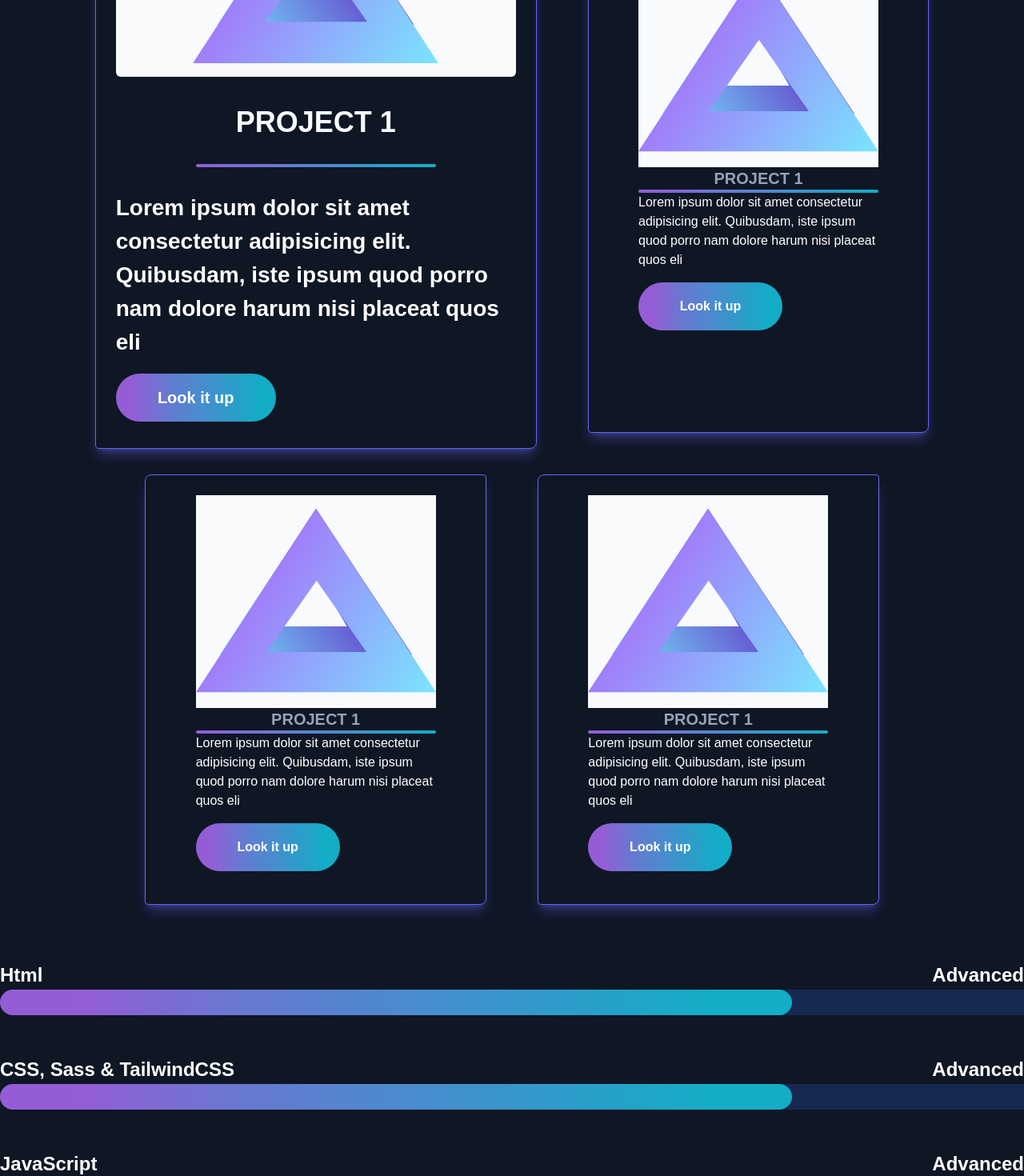
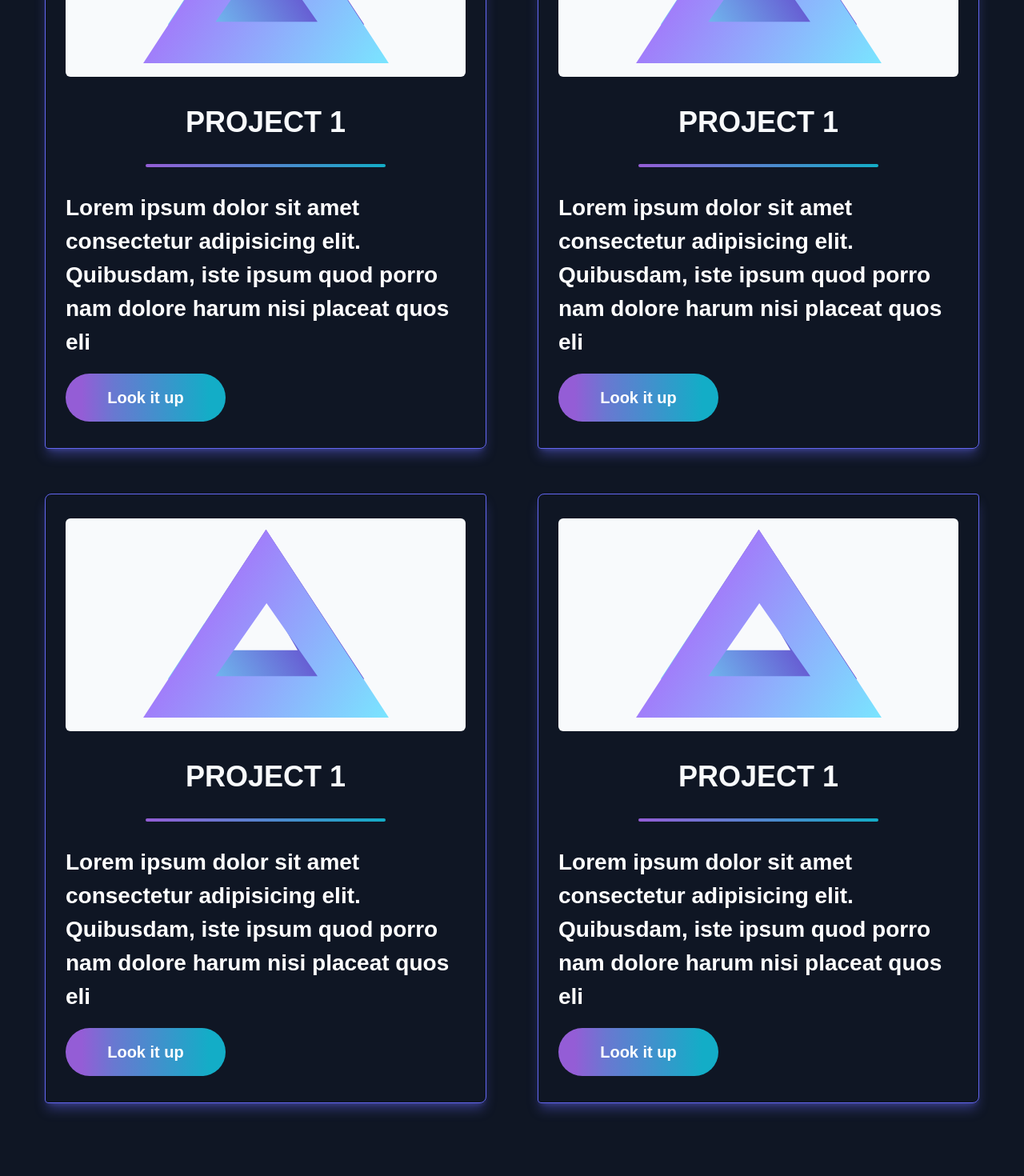
Before and after one commit to AmetDev/Layout-sites, a React (Create React App) app in the folder web-port/: page / in a window 1280 px wide. Shown: the part 1480-2950 px from the top of the page at 80% size. Built offline with nearby package versions, Linux system fonts and the light colour scheme.

Commit message:
fixed-techonologies

```diff
--- a/web-port/src/components/Projects.jsx
+++ b/web-port/src/components/Projects.jsx
@@ -4,7 +4,7 @@ export function Projects() {
             <h1 className="text-white font-semibold text-[64px] ml-16">Projects</h1>
             <div className="flex flex-wrap justify-center mt-12">
 
-            <div className="basis-1/3 ml-8 mr-8 flex justify-center  border rounded rounded-br-lg border-indigo-500/100 rounded-tl-lg shadow-lg  shadow-indigo-500/40">
+            <div className="basis-1/3 ml-8 mr-8 mb-14 flex justify-center  border rounded rounded-br-lg border-indigo-500/100 rounded-tl-lg shadow-lg  shadow-indigo-500/40">
                     <div className="flex justify-center flex-col mb-[30px]">
                         <div className="inline-block   w-[550px] h-[700px] mb-[30px]">
                             <div className=" flex justify-center items-center flex-col mt-[30px]">
@@ -43,19 +43,17 @@ export function Projects() {
                                 bg-gradient-to-r from-midindigo from-10% via-midcyan via-30% to-midblue to-90% text-white  rounded-full font-semibold
                                 text-[20px] hover:transition-colors">Look it up</button>
                             </div>
-
-                            </div>
-
-
+                        </div>
                 </div>
 
             </div>
+
             </div>
-            <div className="basis-1/3 mt-8 ml-8 mr-8 flex justify-center inline-block border rounded rounded-br-lg border-indigo-500/100 rounded-tl-lg mb-5 mr-5 p-[25px] shadow-lg  shadow-indigo-500/40">
-                    <div className="flex justify-center flex-col">
-                        <div className="inline-block  w-[300px]">
-                            <div className=" flex justify-center items-center flex-col">
-                            <div className=" bg-slate-50 inline-block w-[300px] h-[266px] flex justify-center items-center">
+            <div className="basis-1/3 ml-8 mr-8 mb-14 flex justify-center  border rounded rounded-br-lg border-indigo-500/100 rounded-tl-lg shadow-lg  shadow-indigo-500/40">
+                    <div className="flex justify-center flex-col mb-[30px]">
+                        <div className="inline-block   w-[550px] h-[700px] mb-[30px]">
+                            <div className=" flex justify-center items-center flex-col mt-[30px]">
+                            <div className="mb-[30px] bg-slate-50 w-[500px] h-[266px] rounded-md flex justify-center items-center">
                                 <svg width="349" height="238" viewBox="0 0 49 38" fill="none" xmlns="http://www.w3.org/2000/svg">
                                 <path fill-rule="evenodd" clip-rule="evenodd" d="M4.9002 29.8056L24.5002 0L44.1002 29.8056H4.9002ZM18.0075 24.0611L24.4091 13.1841L30.8108 24.0611H18.0075Z" fill="url(#paint0_linear_313_6)"/>
                                 <path fill-rule="evenodd" clip-rule="evenodd" d="M49 37.513L24.5 0L0 37.513H49ZM34.7894 29.2756L24.614 14.697L14.4386 29.2756H34.7894Z" fill="url(#paint1_linear_313_6)"/>
@@ -72,7 +70,7 @@ export function Projects() {
                                 </svg>
                             </div>
 
-                            <p className="text-slate-400 font-semibold text-xl">PROJECT 1</p>
+                            <p className="text-slate-50 font-semibold text-[36px] mb-[25px]">PROJECT 1</p>
                             <svg width="300" height="4" viewBox="0 0 300 4" fill="none" xmlns="http://www.w3.org/2000/svg">
                             <rect width="300" height="4" rx="2" fill="url(#paint0_linear_3_257)"/>
                             <defs>
@@ -83,19 +81,24 @@ export function Projects() {
                             </linearGradient>
                             </defs>
                             </svg>
+                            <p className="inline-block w-[500px] h-[168px] text-start font-semibold text-[28px] text-white mt-[30px]">Lorem ipsum dolor sit amet consectetur adipisicing elit. Quibusdam, iste ipsum quod porro nam dolore harum nisi placeat quos eli</p>
+                            <div className="mr-[300px] mt-[30px]">
+                                <button className=" ml-0 mt-[30px] transition transform hover:-translate-y-1 motion-reduce:transition-none motion-reduce:hover:transform-none
+                                from-midindigo from-10% via-midcyan via-30% to-midblue to-90% duration-300  w-[200px] h-[60px]
+                                bg-gradient-to-r from-midindigo from-10% via-midcyan via-30% to-midblue to-90% text-white  rounded-full font-semibold
+                                text-[20px] hover:transition-colors">Look it up</button>
                             </div>
-                            <p className="inline-block text-white">Lorem ipsum dolor sit amet consectetur adipisicing elit. Quibusdam, iste ipsum quod porro nam dolore harum nisi placeat quos eli</p>
-                            <button className="ml-0 transition transform hover:-translate-y-1 motion-reduce:transition-none motion-reduce:hover:transform-none from-midindigo from-10% via-midcyan via-30% to-midblue to-90% duration-300  w-[180px] h-[60px] bg-gradient-to-r from-midindigo from-10% via-midcyan via-30% to-midblue to-90% text-white  rounded-full font-semibold m-4 text-md hover:transition-colors">Look it up</button>
-
+                        </div>
                 </div>
 
             </div>
+
             </div>
-            <div className="basis-1/3 mt-8 ml-8 mr-8 flex justify-center  inline-block border rounded rounded-br-lg border-indigo-500/100 rounded-tl-lg mb-5 mr-5 p-[25px] shadow-lg  shadow-indigo-500/40">
-                    <div className="flex justify-center flex-col">
-                        <div className="inline-block  w-[300px]">
-                            <div className=" flex justify-center items-center flex-col">
-                            <div className=" bg-slate-50 inline-block w-[300px] h-[266px] flex justify-center items-center">
+            <div className="basis-1/3 ml-8 mr-8  flex justify-center  border rounded rounded-br-lg border-indigo-500/100 rounded-tl-lg shadow-lg  shadow-indigo-500/40">
+                    <div className="flex justify-center flex-col mb-[30px]">
+                        <div className="inline-block   w-[550px] h-[700px] mb-[30px]">
+                            <div className=" flex justify-center items-center flex-col mt-[30px]">
+                            <div className="mb-[30px] bg-slate-50 w-[500px] h-[266px] rounded-md flex justify-center items-center">
                                 <svg width="349" height="238" viewBox="0 0 49 38" fill="none" xmlns="http://www.w3.org/2000/svg">
                                 <path fill-rule="evenodd" clip-rule="evenodd" d="M4.9002 29.8056L24.5002 0L44.1002 29.8056H4.9002ZM18.0075 24.0611L24.4091 13.1841L30.8108 24.0611H18.0075Z" fill="url(#paint0_linear_313_6)"/>
                                 <path fill-rule="evenodd" clip-rule="evenodd" d="M49 37.513L24.5 0L0 37.513H49ZM34.7894 29.2756L24.614 14.697L14.4386 29.2756H34.7894Z" fill="url(#paint1_linear_313_6)"/>
@@ -112,7 +115,7 @@ export function Projects() {
                                 </svg>
                             </div>
 
-                            <p className="text-slate-400 font-semibold text-xl">PROJECT 1</p>
+                            <p className="text-slate-50 font-semibold text-[36px] mb-[25px]">PROJECT 1</p>
                             <svg width="300" height="4" viewBox="0 0 300 4" fill="none" xmlns="http://www.w3.org/2000/svg">
                             <rect width="300" height="4" rx="2" fill="url(#paint0_linear_3_257)"/>
                             <defs>
@@ -123,19 +126,24 @@ export function Projects() {
                             </linearGradient>
                             </defs>
                             </svg>
+                            <p className="inline-block w-[500px] h-[168px] text-start font-semibold text-[28px] text-white mt-[30px]">Lorem ipsum dolor sit amet consectetur adipisicing elit. Quibusdam, iste ipsum quod porro nam dolore harum nisi placeat quos eli</p>
+                            <div className="mr-[300px] mt-[30px]">
+                                <button className=" ml-0 mt-[30px] transition transform hover:-translate-y-1 motion-reduce:transition-none motion-reduce:hover:transform-none
+                                from-midindigo from-10% via-midcyan via-30% to-midblue to-90% duration-300  w-[200px] h-[60px]
+                                bg-gradient-to-r from-midindigo from-10% via-midcyan via-30% to-midblue to-90% text-white  rounded-full font-semibold
+                                text-[20px] hover:transition-colors">Look it up</button>
                             </div>
-                            <p className="inline-block text-white">Lorem ipsum dolor sit amet consectetur adipisicing elit. Quibusdam, iste ipsum quod porro nam dolore harum nisi placeat quos eli</p>
-                            <button className="ml-0 transition transform hover:-translate-y-1 motion-reduce:transition-none motion-reduce:hover:transform-none from-midindigo from-10% via-midcyan via-30% to-midblue to-90% duration-300  w-[180px] h-[60px] bg-gradient-to-r from-midindigo from-10% via-midcyan via-30% to-midblue to-90% text-white  rounded-full font-semibold m-4 text-md hover:transition-colors">Look it up</button>
-
+                        </div>
                 </div>
 
             </div>
+
             </div>
-            <div className="basis-1/3 mt-8 ml-8 mr-8 flex justify-center inline-block border rounded rounded-br-lg border-indigo-500/100 rounded-tl-lg mb-5 mr-5 p-[25px] shadow-lg  shadow-indigo-500/40">
-                    <div className="flex justify-center flex-col">
-                        <div className="inline-block  w-[300px]">
-                            <div className=" flex justify-center items-center flex-col">
-                            <div className=" bg-slate-50 inline-block w-[300px] h-[266px] flex justify-center items-center">
+            <div className="basis-1/3 ml-8 mr-8  flex justify-center  border rounded rounded-br-lg border-indigo-500/100 rounded-tl-lg shadow-lg  shadow-indigo-500/40">
+                    <div className="flex justify-center flex-col mb-[30px]">
+                        <div className="inline-block   w-[550px] h-[700px] mb-[30px]">
+                            <div className=" flex justify-center items-center flex-col mt-[30px]">
+                            <div className="mb-[30px] bg-slate-50 w-[500px] h-[266px] rounded-md flex justify-center items-center">
                                 <svg width="349" height="238" viewBox="0 0 49 38" fill="none" xmlns="http://www.w3.org/2000/svg">
                                 <path fill-rule="evenodd" clip-rule="evenodd" d="M4.9002 29.8056L24.5002 0L44.1002 29.8056H4.9002ZM18.0075 24.0611L24.4091 13.1841L30.8108 24.0611H18.0075Z" fill="url(#paint0_linear_313_6)"/>
                                 <path fill-rule="evenodd" clip-rule="evenodd" d="M49 37.513L24.5 0L0 37.513H49ZM34.7894 29.2756L24.614 14.697L14.4386 29.2756H34.7894Z" fill="url(#paint1_linear_313_6)"/>
@@ -152,7 +160,7 @@ export function Projects() {
                                 </svg>
                             </div>
 
-                            <p className="text-slate-400 font-semibold text-xl">PROJECT 1</p>
+                            <p className="text-slate-50 font-semibold text-[36px] mb-[25px]">PROJECT 1</p>
                             <svg width="300" height="4" viewBox="0 0 300 4" fill="none" xmlns="http://www.w3.org/2000/svg">
                             <rect width="300" height="4" rx="2" fill="url(#paint0_linear_3_257)"/>
                             <defs>
@@ -163,13 +171,18 @@ export function Projects() {
                             </linearGradient>
                             </defs>
                             </svg>
+                            <p className="inline-block w-[500px] h-[168px] text-start font-semibold text-[28px] text-white mt-[30px]">Lorem ipsum dolor sit amet consectetur adipisicing elit. Quibusdam, iste ipsum quod porro nam dolore harum nisi placeat quos eli</p>
+                            <div className="mr-[300px] mt-[30px]">
+                                <button className=" ml-0 mt-[30px] transition transform hover:-translate-y-1 motion-reduce:transition-none motion-reduce:hover:transform-none
+                                from-midindigo from-10% via-midcyan via-30% to-midblue to-90% duration-300  w-[200px] h-[60px]
+                                bg-gradient-to-r from-midindigo from-10% via-midcyan via-30% to-midblue to-90% text-white  rounded-full font-semibold
+                                text-[20px] hover:transition-colors">Look it up</button>
                             </div>
-                            <p className="inline-block text-white">Lorem ipsum dolor sit amet consectetur adipisicing elit. Quibusdam, iste ipsum quod porro nam dolore harum nisi placeat quos eli</p>
-                            <button className="ml-0 transition transform hover:-translate-y-1 motion-reduce:transition-none motion-reduce:hover:transform-none from-midindigo from-10% via-midcyan via-30% to-midblue to-90% duration-300  w-[180px] h-[60px] bg-gradient-to-r from-midindigo from-10% via-midcyan via-30% to-midblue to-90% text-white  rounded-full font-semibold m-4 text-md hover:transition-colors">Look it up</button>
-
+                        </div>
                 </div>
 
             </div>
+
             </div>
         </div>
         </div>
```
Also changed, not shown: web-port/src/components/Techonologies.jsx (+8 -2 lines).
